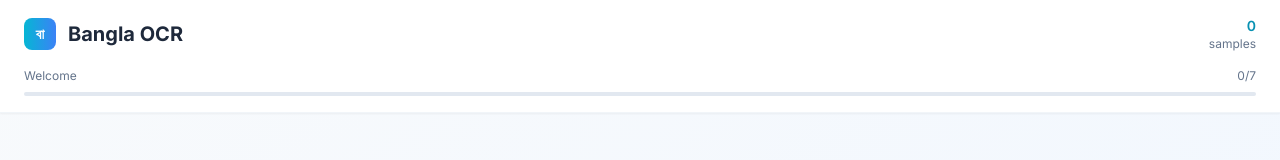
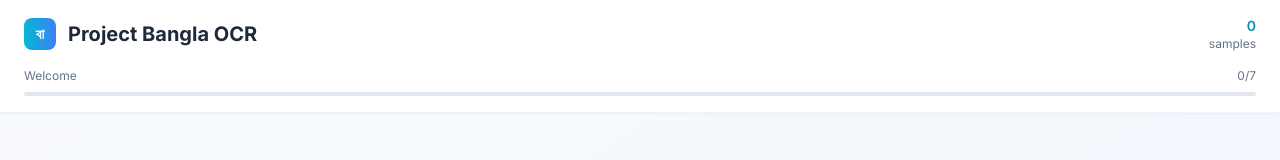
Before and after one commit to programmingNot4u/OCR-Front-End, a plain HTML site: page index.html in a window 1280 px wide. Shown: the top 160 px of the page. Drawn offline with nearby package versions, Linux system fonts and the light colour scheme.

Commit message:
Update index.html

```diff
--- a/index.html
+++ b/index.html
@@ -206,7 +206,7 @@
             class="w-8 h-8 bg-gradient-to-r from-cyan-500 to-blue-500 rounded-lg flex items-center justify-center">
             <span class="text-white font-bold text-sm">বা</span>
           </div>
-          <h1 class="text-xl font-bold text-slate-800">Bangla OCR</h1>
+          <h1 class="text-xl font-bold text-slate-800">Project Bangla OCR</h1>
         </div>
         <div class="flex items-center space-x-2">
           <div class="text-right">
```
